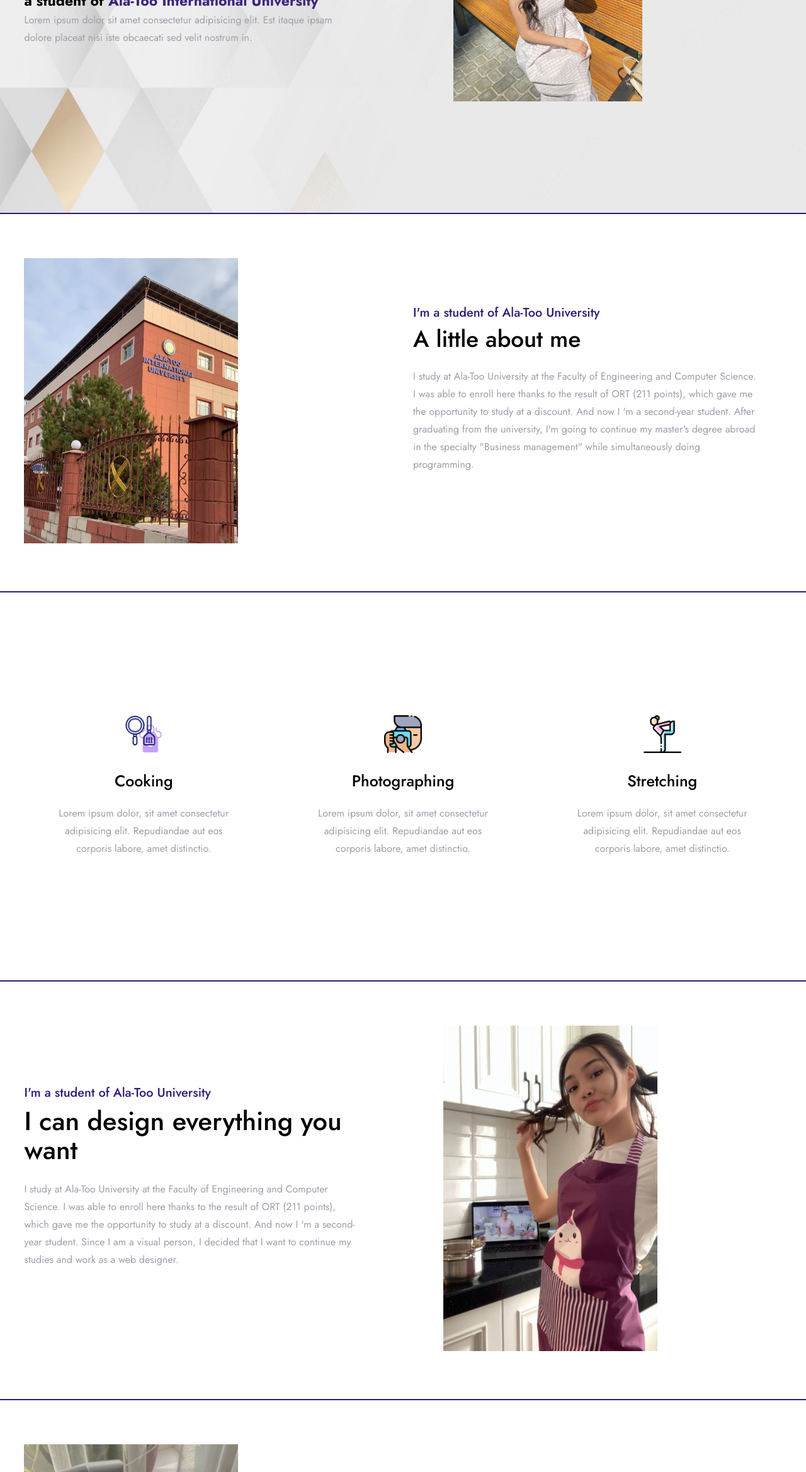
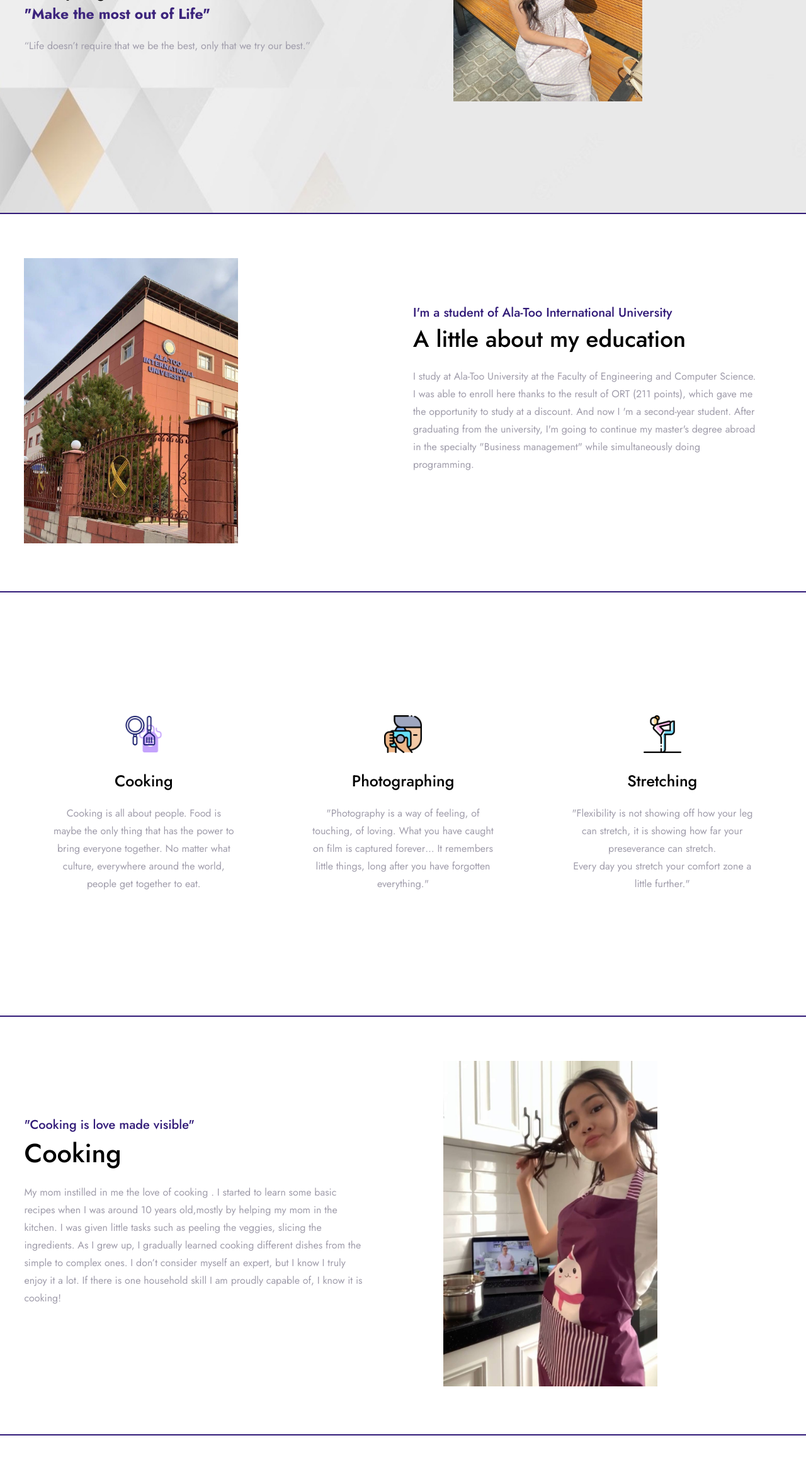
Before and after one commit to ademiniiazbekkyzy/portfolio, a plain HTML site: page index.html in a window 1280 px wide. Shown: the part 462-2800 px from the top of the page at 63% size. Drawn offline with Linux system fonts and the light colour scheme.

Commit message:
updated to meet the requirements2

```diff
--- a/css/style.css
+++ b/css/style.css
@@ -68,6 +68,7 @@ hr{
     color: #a09dab;
     line-height: 28px;
     margin-bottom: 20px;
+    padding-top: 20px;
 }
 .home-img{
     width: 240px;
--- a/index.html
+++ b/index.html
@@ -31,9 +31,9 @@
         <div class="home-text">
             <h3>Hello, I'm </h3>
             <h1>ADEMI</h1>
-            <h3>a student of <span>Ala-Too International University</span></h3>
-            <p>Lorem ipsum dolor sit amet consectetur adipisicing elit.
-                Est itaque ipsam dolore placeat nisi iste obcaecati sed velit nostrum in.</p>
+            <h3>and my slogan is <br>
+                <span> "Make the most out of Life"</span></h3>
+            <p>“Life doesn’t require that we be the best, only that we try our best.” </p>
         </div>
         <div class="home-img">
             <img src="img/IMAGE 2022-09-20 18:56:01.jpg" width="300px">
@@ -48,8 +48,8 @@
             <img src="img/IMAGE 2022-09-20 21:02:10.jpg" alt="">
         </div>
         <div class="about-text">
-            <h3>I'm a student of Ala-Too University</h3>
-            <h2>A little about me</h2>
+            <h3>I'm a student of Ala-Too International University</h3>
+            <h2>A little about my education</h2>
             <p>I study at Ala-Too University at the Faculty of Engineering and Computer Science. I was able to enroll here thanks to the result of ORT (211 points), which gave me the opportunity to study at a discount. And now I 'm a second-year student.  After graduating from the university,
                 I'm going to continue my master's degree abroad in the specialty "Business management" while simultaneously doing programming.</p>
         </div>
@@ -65,14 +65,14 @@
                     <img src="img/DDEBA879-33DD-4859-B292-F496E1AE902A.png" alt="">
                 </div>
                 <h3>Cooking</h3>
-                <p>Lorem ipsum dolor, sit amet consectetur adipisicing elit. Repudiandae aut eos corporis labore, amet distinctio.</p>
+                <p>Cooking is all about people. Food is maybe the only thing that has the power to bring everyone together. No matter what culture, everywhere around the world, people get together to eat.</p>
             </div>
             <div class="sub-box">
                 <div class="sub-img">
                     <img src="img/EC5C73F5-527A-4456-B8DF-BFB318161941.png" alt="">
                 </div>
                 <h3>Photographing</h3>
-                <p>Lorem ipsum dolor, sit amet consectetur adipisicing elit. Repudiandae aut eos corporis labore, amet distinctio.</p>
+                <p>"Photography is a way of feeling, of touching, of loving. What you have caught on film is captured forever… It remembers little things, long after you have forgotten everything."</p>
             </div>
 
             <div class="sub-box">
@@ -80,7 +80,10 @@
                     <img src="img/548B70C8-CD01-4111-A820-0AB2CC9FC1C1.png" alt="">
                 </div>
                 <h3>Stretching</h3>
-                <p>Lorem ipsum dolor, sit amet consectetur adipisicing elit. Repudiandae aut eos corporis labore, amet distinctio.</p>
+                <p>"Flexibility is not showing off how your leg can stretch,
+                    it is showing how far your preseverance can stretch.
+                    <br>
+                    Every day you stretch your comfort zone a little further."</p>
             </div>
         </div>
     </section>
@@ -89,10 +92,12 @@
 
     <section class="cooking" id="cooking">
         <div class="cooking-text">
-            <h3>I'm a student of Ala-Too University</h3>
-            <h2>I can design everything you want</h2>
-            <p>I study at Ala-Too University at the Faculty of Engineering and Computer Science. I was able to enroll here thanks to the result of ORT (211 points), which gave me the opportunity to study at a discount. And now I 'm a second-year student.
-                Since I am a visual person, I decided that I want to continue my studies and work as a web designer.</p>
+            <h3>"Cooking is love made visible"</h3>
+            <h2>Cooking</h2>
+            <p>My mom instilled in me the love of cooking . I started to learn some basic recipes when I was around 10 years old,mostly by helping my mom in the kitchen.
+                I was given little tasks such as peeling the veggies, slicing the ingredients.
+                As I grew up, I gradually learned cooking different dishes from the simple to complex ones. I don’t consider myself an expert,
+                but I know I truly enjoy it a lot. If there is one household skill I am proudly capable of, I know it is cooking!</p>
         </div>
         <div class="cooking-img">
             <img src="img/IMAGE 2022-09-20 20:53:35.jpg" alt="">
@@ -106,12 +111,12 @@
             <img src="img/IMAGE 2022-09-20 22:21:06.jpg" alt="">
         </div>
         <div class="photographing-text">
-            <h3>Lorem ipsum, dolor sit amet consectetur elit.</h3>
-            <h2>Lorem ipsum dolor sit amet.</h2>
+            <h3>“Photography is the story I fail to put into words.”</h3>
+            <h2>Photographing</h2>
             <p>I photograph for myself, I photograph different objects, nature.
                 I like beautifully designed Instagram accounts .I am an aesthete .
                 I use my phone to take pictures
-                And I use the camera in the photo on the left to capture moments with my loved ones.</p>
+                and I use the camera in the photo on the left to capture moments with my loved ones.</p>
         </div>
     </section>
     <hr>
```
Also changed, not shown: img/IMAGE 2022-09-20 21:00:47.jpg (deleted), img/back.png (deleted), img/white-gold-geometric-pattern-background-vector_53876-140726.jpg (deleted).
